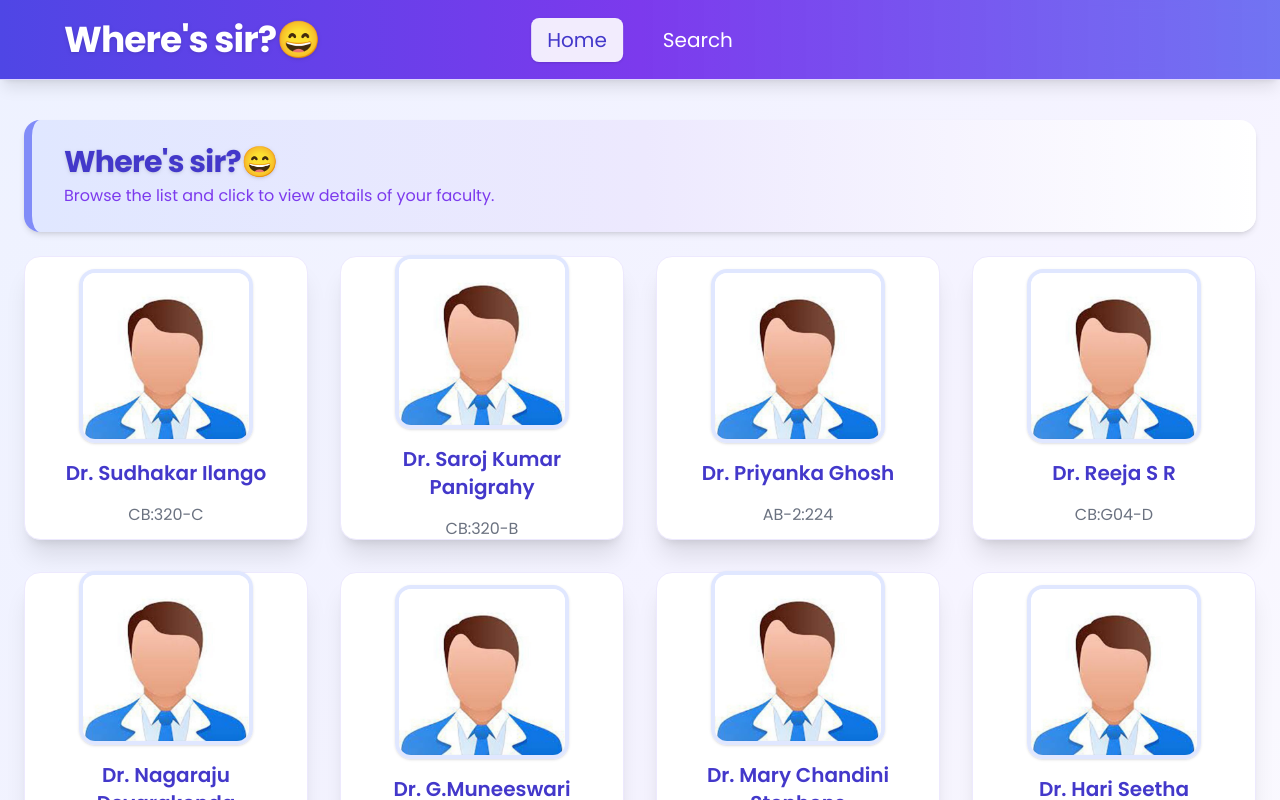
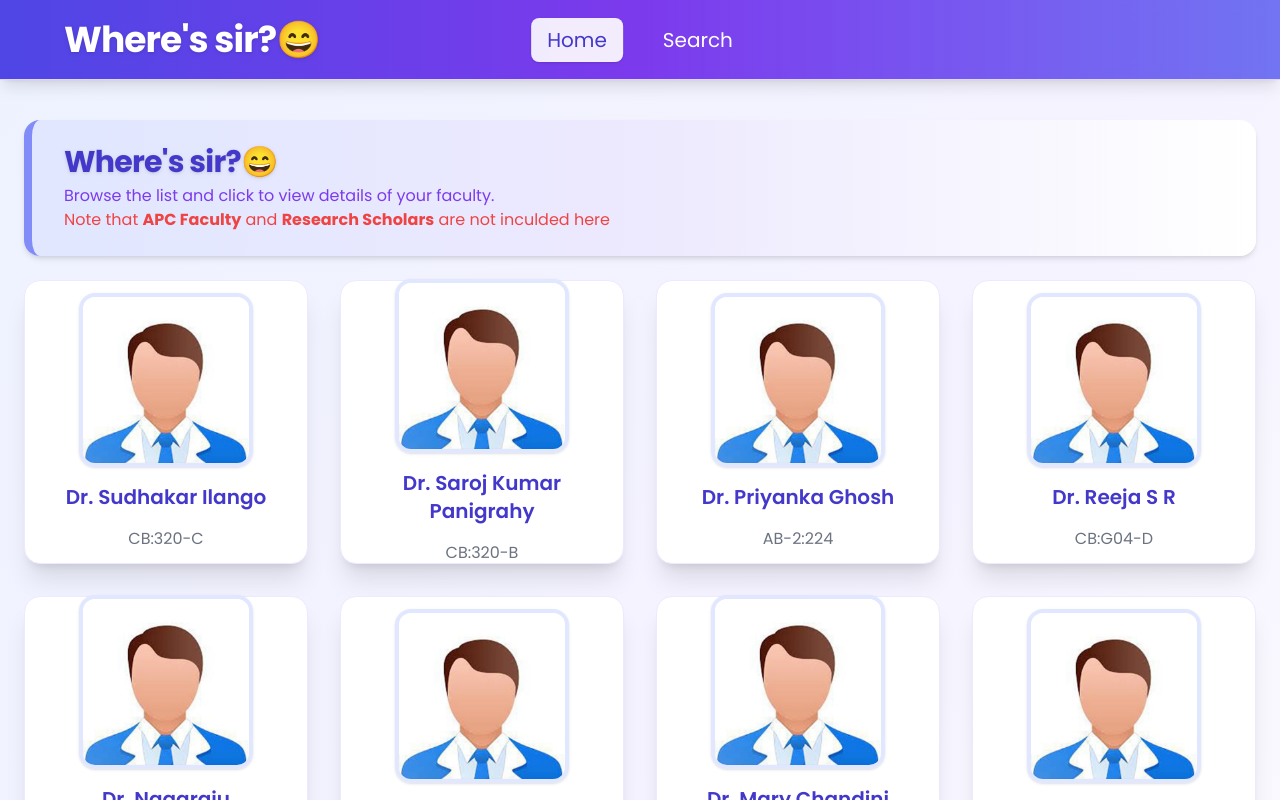
Before and after one commit to chamathkar/Faculty-cabin-info, a React (Vite) app: page / in a window 1280 px wide. Shown: the top 800 px of the page. Built offline with nearby package versions, Linux system fonts and the light colour scheme; no server answers.

Commit message:
update header

```diff
--- a/src/pages/FacultyList.jsx
+++ b/src/pages/FacultyList.jsx
@@ -28,6 +28,7 @@ export default function FacultyList() {
             <p className="text-base text-violet-600 mt-1">
               Browse the list and click to view details of your faculty.
             </p>
+            <span className="text-base text-red-500">Note that <strong>APC Faculty</strong> and <strong>Research Scholars</strong> are not inculded here</span>
           </div>
         </div>
       </div>
```
